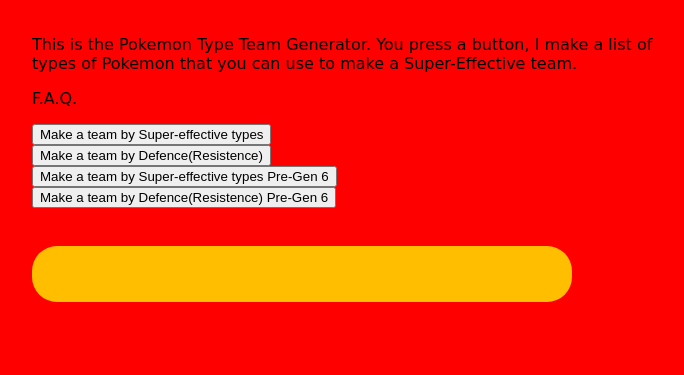
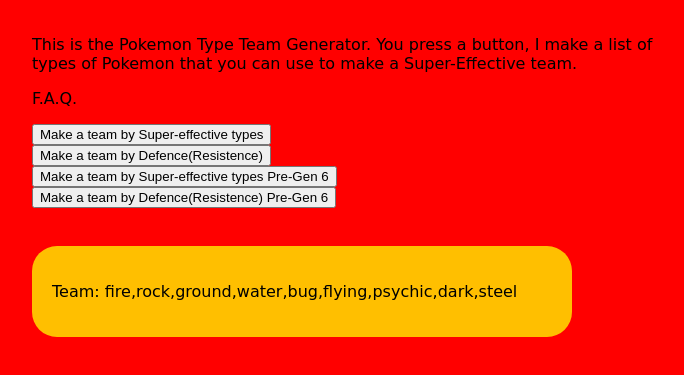
Before and after one commit to DAugust00/DAugust00.github.io, a plain HTML site: page index.html in a window 1280 px wide. Both pictures are taken after a click on the button "Make a team by Defence(Resistence) Pre-Gen 6". Shown: the part 81-456 px from the top of the page, without its empty margins (288-972 px from the left). Drawn offline with Linux system fonts and the light colour scheme.

Commit message:
Update ResPreGen6 Problem
The problem was in the name of the typepregen6 variable. since I just copied and pasted from the above code (not pre gen 6) I forgot to change the code in the right list of types.

```diff
--- a/index.html
+++ b/index.html
@@ -747,13 +747,13 @@
         //alert("r_list before while statement = "+ r_list);
 
         while (r_list.length != 0){
-          for (var e in types) {
+          for (var e in typesPreGen6) {
             var lenrlist = r_list.length;
             console.log("team = "+ team);
             console.log("r_list = "+r_list);
             console.log("lenrlist = "+lenrlist);
-            var ResList = types[e].Res;
-            console.log("types[e].tName = "+types[e].tName);
+            var ResList = typesPreGen6[e].Res;
+            console.log("typesPreGen6[e].tName = "+typesPreGen6[e].tName);
             console.log("ResList = "+ ResList);
 
             for (var t in ResList) {
@@ -770,7 +770,7 @@
 
 
             if (lenrlist != r_list.length){
-              team.push(types[e].tName);
+              team.push(typesPreGen6[e].tName);
             };
 
             console.log("r_list = " + r_list);
```
